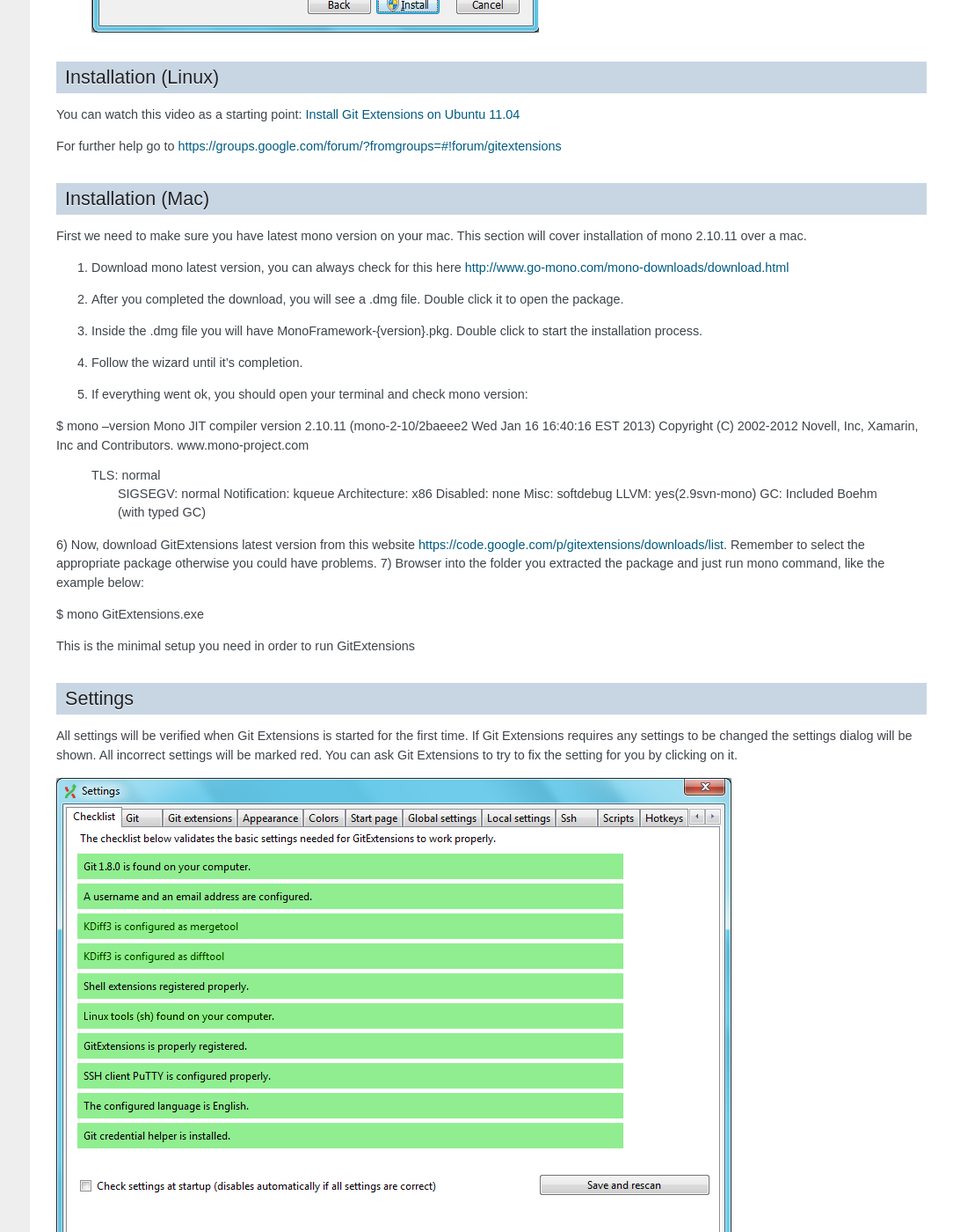
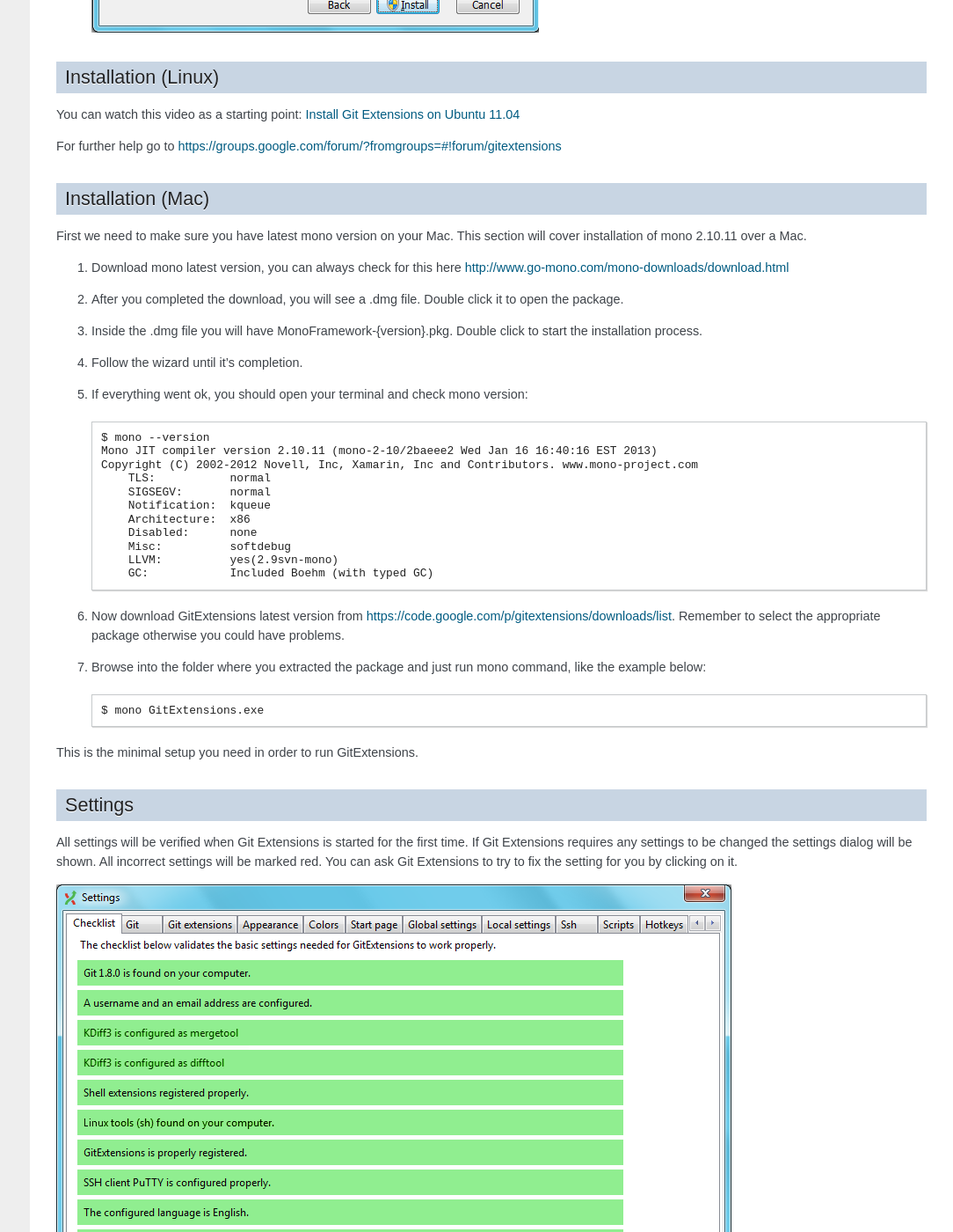
Before and after one commit to martinqt/GitExtensionsDoc, a Sphinx documentation site: the page built from source/getting_started.rst, in a window 1280 px wide and 1400 px high, scrolled down 2820 px. Shown: the whole window at 88% size, without its empty margins (196-1280 px from the left). Built offline with Sphinx 7.4.7, drawn with Linux system fonts in a browser that asks for light colours.

Commit message:
Correct formatting in Mac Installation section
Fixes errors in PDF Build
- Chapter 2: Overfull \hbox (10.19957pt too wide) in paragraph at lines 274--277
- Environment Standard Error: /var/build/user_builds/testgitext/checkouts/latest/source/getting_started.rst:56: ERROR: Unexpected indentation.
(cherry picked from commit e062ed8c151369558aa1ae0d7989c8a1ac2b3d5f)

```diff
--- a/source/getting_started.rst
+++ b/source/getting_started.rst
@@ -42,34 +42,32 @@
 Installation (Mac)
 ------------------
 
-First we need to make sure you have latest mono version on your mac. This section will cover installation of mono 2.10.11 over a mac.
+First we need to make sure you have latest mono version on your Mac. This section will cover installation of mono 2.10.11 over a Mac.
 
 1) Download mono latest version, you can always check for this here http://www.go-mono.com/mono-downloads/download.html
 2) After you completed the download, you will see a .dmg file. Double click it to open the package.
 3) Inside the .dmg file you will have MonoFramework-{version}.pkg. Double click to start the installation process.
 4) Follow the wizard until it's completion.
-5) If everything went ok, you should open your terminal and check mono version:
+5) If everything went ok, you should open your terminal and check mono version::
 
-$ mono --version
-Mono JIT compiler version 2.10.11 (mono-2-10/2baeee2 Wed Jan 16 16:40:16 EST 2013)
-Copyright (C) 2002-2012 Novell, Inc, Xamarin, Inc and Contributors. www.mono-project.com
-   TLS:           normal
-	SIGSEGV:       normal
-	Notification:  kqueue
-	Architecture:  x86
-	Disabled:      none
-	Misc:          softdebug
-	LLVM:          yes(2.9svn-mono)
-	GC:            Included Boehm (with typed GC)
+    $ mono --version
+    Mono JIT compiler version 2.10.11 (mono-2-10/2baeee2 Wed Jan 16 16:40:16 EST 2013)
+    Copyright (C) 2002-2012 Novell, Inc, Xamarin, Inc and Contributors. www.mono-project.com
+        TLS:           normal
+        SIGSEGV:       normal
+        Notification:  kqueue
+        Architecture:  x86
+        Disabled:      none
+        Misc:          softdebug
+        LLVM:          yes(2.9svn-mono)
+        GC:            Included Boehm (with typed GC)
 
-6) Now, download GitExtensions latest version from this website https://code.google.com/p/gitextensions/downloads/list. Remember to select the appropriate package
-otherwise you could have problems.
-7) Browser into the folder you extracted the package and just run mono command, like the example below:
+6) Now download GitExtensions latest version from https://code.google.com/p/gitextensions/downloads/list. Remember to select the appropriate package otherwise you could have problems.
+7) Browse into the folder where you extracted the package and just run mono command, like the example below::
 
-$ mono GitExtensions.exe
+    $ mono GitExtensions.exe
 
-This is the minimal setup you need in order to run GitExtensions
-
+This is the minimal setup you need in order to run GitExtensions.
 
 Settings
 --------
```
